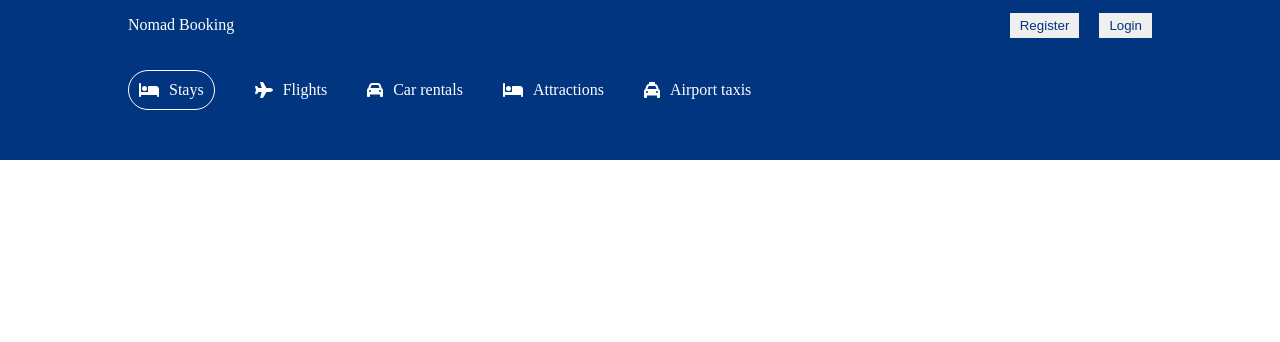
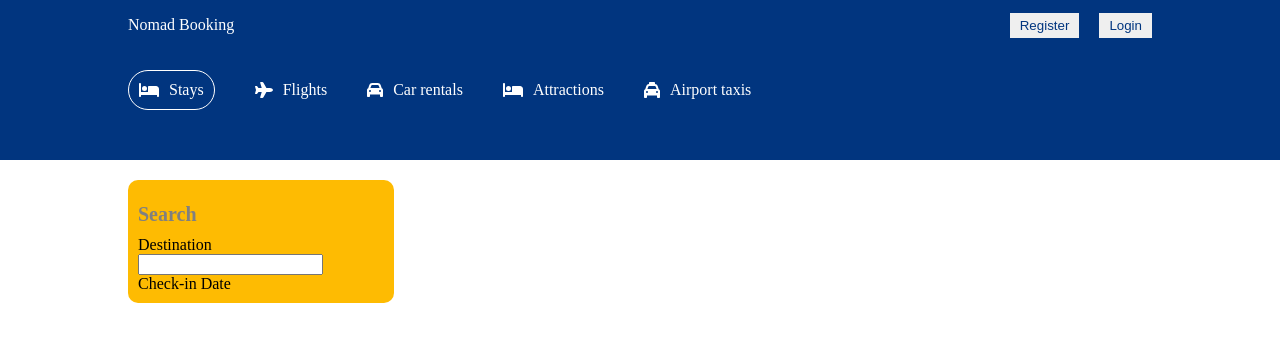
Before and after one commit to k-henningson/Nomad, a React (Create React App) app in the folder client/: page /hotels in a window 1280 px wide. Shown: the top 342 px of the page. Built offline with nearby package versions, Linux system fonts and the light colour scheme.

Commit message:
start search component in hotels page, link search button on home page with react route dom navigation

```diff
--- a/client/src/components/header/Header.jsx
+++ b/client/src/components/header/Header.jsx
@@ -12,18 +12,28 @@
 import "react-date-range/dist/styles.css"; // main css file
 import "react-date-range/dist/theme/default.css"; // theme css file
 import { format } from "date-fns";
+import { useNavigate } from "react-router-dom";
 import "./header.css";
 
 const Header = ({ type }) => {
+  const [destination, setDestination] = useState("");
   const [openDate, setOpenDate] = useState(false);
-
   const [openOptions, setOpenOptions] = useState(false);
+  const navigate = useNavigate();
 
   const [options, setOptions] = useState({
     adult: 1,
     children: 0,
     room: 1,
   });
+
+  const [date, setDate] = useState([
+    {
+      startDate: new Date(),
+      endDate: new Date(),
+      key: "selection",
+    },
+  ]);
 
   const handleOption = (name, operation) => {
     setOptions((prev) => {
@@ -34,17 +44,17 @@
     });
   };
 
-  const [date, setDate] = useState([
-    {
-      startDate: new Date(),
-      endDate: new Date(),
-      key: "selection",
-    },
-  ]);
+  const handleSearch = () => {
+    navigate("/hotels", { state: { destination, date, options } });
+  };
 
   return (
     <div className="header">
-      <div className={type === "list" ? "headerContainer listMode" : "headerContainer"}>
+      <div
+        className={
+          type === "list" ? "headerContainer listMode" : "headerContainer"
+        }
+      >
         <div className="headerList">
           <div className="headerListItem active">
             <FontAwesomeIcon icon={faBed} />
@@ -84,6 +94,7 @@
                   type="text"
                   placeholder="Where are you going?"
                   className="headerSearchInput"
+                  onChange={(e) => setDestination(e.target.value)}
                 />
               </div>
               <div className="headerSearchItem">
@@ -180,7 +191,9 @@
                 )}
               </div>
               <div className="headerSearchItem">
-                <button className="headerBtn">Search</button>
+                <button onClick={handleSearch} className="headerBtn">
+                  Search
+                </button>
               </div>
             </div>
           </>
--- a/client/src/pages/list/List.jsx
+++ b/client/src/pages/list/List.jsx
@@ -6,7 +6,22 @@
   return (
     <div>
       <Navbar />
-      <Header type="list"/>
+      <Header type="list" />
+      <div className="listContainer">
+        <div className="listWrapper">
+          <div className="listSearch">
+            <h1 className="lsTitle">Search</h1>
+            <div className="lsItem">
+              <label>Destination</label>
+              <input type="text"></input>
+            </div>
+            <div className="lsItem">
+              <label>Check-in Date</label>
+            </div>
+          </div>
+          <div className="listResult"></div>
+        </div>
+      </div>
     </div>
   );
 };
--- a/client/src/pages/list/list.css
+++ b/client/src/pages/list/list.css
@@ -0,0 +1,31 @@
+.listContainer {
+  display: flex;
+  justify-content: center;
+  margin-top: 20px;
+}
+
+.listWrapper {
+  width: 100%;
+  max-width: 1024px;
+  display: flex;
+  gap: 20px;
+}
+
+.listSearch {
+  flex: 1;
+  background-color: #febb02;
+  padding: 10px;
+  border-radius: 10px;
+  position: sticky;
+  top: 10px;
+}
+
+.lsTitle {
+  font-size: 20px;
+  color: gray;
+  margin-bottom: 10px;
+}
+
+.listResult {
+  flex: 3;
+}
```
